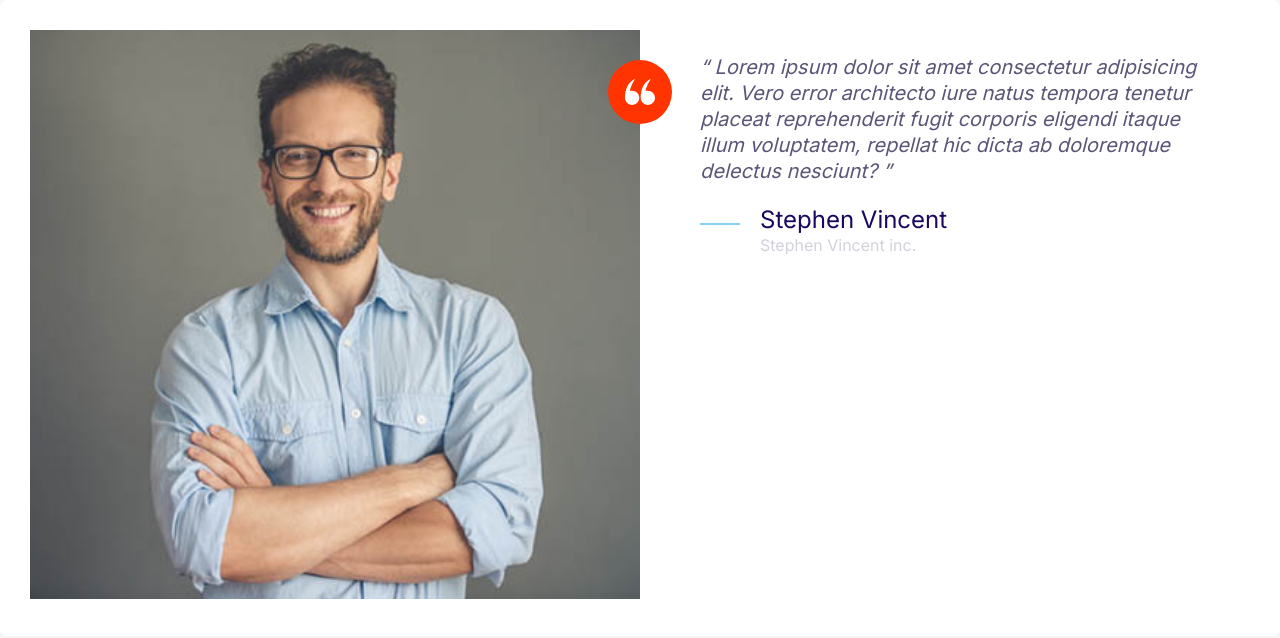
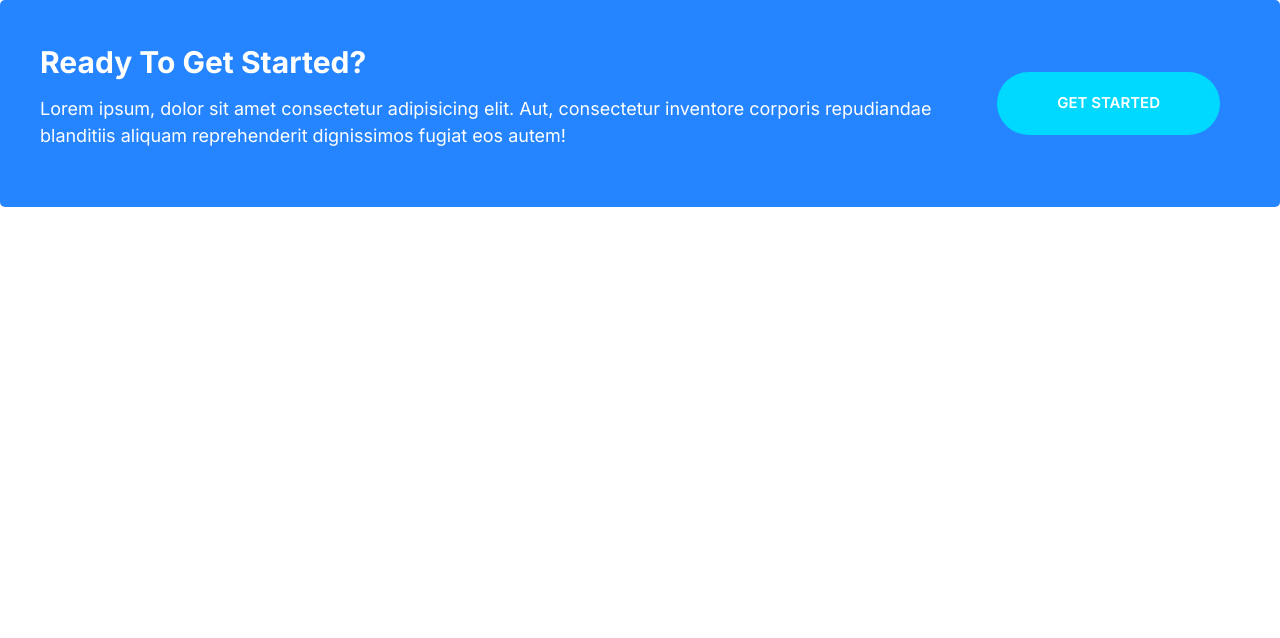
Before and after one commit to stevevincent17/StephensSite, a plain HTML site: page index.html in a window 1280 px wide. Drawn offline with Linux system fonts and the light colour scheme.

Commit message:
building callouts

```diff
--- a/CSS/styles.css
+++ b/CSS/styles.css
@@ -244,6 +244,11 @@ a {
 .btn--outline:hover {
   background: var(--color-headings);
   color: #fff;
+}
+
+.btn--stretched {
+  padding-left: 6rem;
+  padding-right: 6rem;
 }
 
 .btn--block {
@@ -501,3 +506,46 @@ a {
     right: -25px;
   }
 }
+
+/* Callouts */
+
+.callout {
+  padding: 4rem;
+  border-radius: 5px;
+}
+
+.callout--primary {
+  background: var(--color-primary);
+  color: #fff;
+}
+
+.callout__heading {
+  color: #fff;
+  margin-top: 0;
+  font-size: 3rem;
+}
+
+.callout .btn {
+  display: grid;
+  justify-self: center;
+  align-self: center;
+}
+
+.callout__content {
+  text-align: center;
+}
+
+@media screen and (min-width: 768px) {
+  .callout .grid--1x2 {
+    grid-template-columns: 1fr auto;
+  }
+
+  .callout__content {
+    text-align: left;
+  }
+
+  .callout .btn {
+    justify-self: start;
+    margin: 0 2rem;
+  }
+}
--- a/index.html
+++ b/index.html
@@ -15,37 +15,17 @@
     <link rel="stylesheet" href="CSS/normalize.css" />
   </head>
   <body>
-    <div class="card testimonial">
+    <div class="callout callout--primary">
       <div class="grid grid--1x2">
-        <div class="testimonial__image">
-          <img src="images/testimonial.jpg" alt="A happy, smiling customer." />
-          <span class="icon-container icon-container--accent">
-            <svg class="icon icon--small icon--white">
-              <use xlink:href="images/sprite.svg#quotes"></use>
-            </svg>
-          </span>
+        <div class="callout__content">
+          <h2 class="callout__heading">Ready To Get Started?</h2>
+          <p>
+            Lorem ipsum, dolor sit amet consectetur adipisicing elit. Aut,
+            consectetur inventore corporis repudiandae blanditiis aliquam
+            reprehenderit dignissimos fugiat eos autem!
+          </p>
         </div>
-        <blockquote class="quote">
-          <p class="quote__text">
-            Lorem ipsum dolor sit amet consectetur adipisicing elit. Vero error
-            architecto iure natus tempora tenetur placeat reprehenderit fugit
-            corporis eligendi itaque illum voluptatem, repellat hic dicta ab
-            doloremque delectus nesciunt?
-          </p>
-          <footer>
-            <div class="media">
-              <div class="media__image">
-                <svg class="icon icon--primary quote__line">
-                  <use xlink:href="images/sprite.svg#line"></use>
-                </svg>
-              </div>
-              <div class="media__body">
-                <h3 class="media__title quote__author">Stephen Vincent</h3>
-                <p class="quote__organization">Stephen Vincent inc.</p>
-              </div>
-            </div>
-          </footer>
-        </blockquote>
+        <a href="#" class="btn btn--secondary btn--stretched">Get Started</a>
       </div>
     </div>
   </body>
```
Also changed, not shown: components/callouts.html (added, +13 -0 lines).
